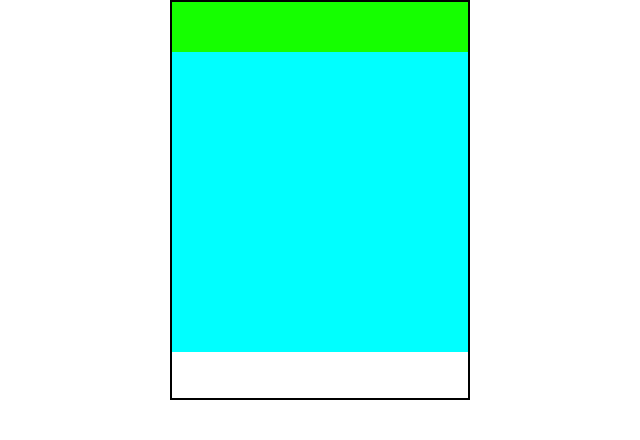
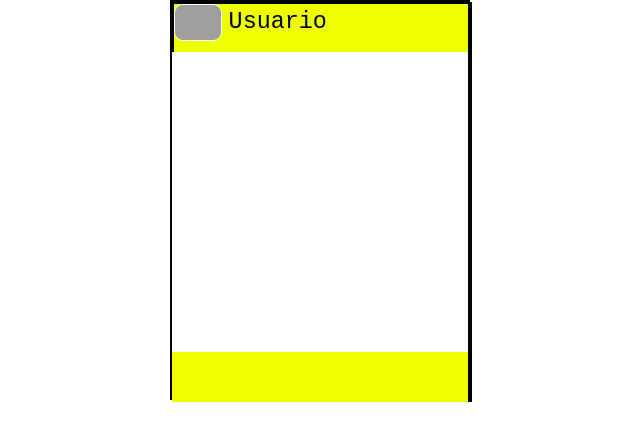
Before and after one commit to Javit1766/Prueba-Corta-1, a plain HTML site: page index.html in a window 1280 px wide. Shown: the whole page, without its empty margins (320-960 px from the left). Drawn offline with Linux system fonts and the light colour scheme; grey boxes are pictures that could not be loaded.

Commit message:
modificado todo

```diff
--- a/Modulos/logo.css
+++ b/Modulos/logo.css
@@ -1,14 +1,14 @@
 .logo {
     display: flex;
     align-items: center;
-    gap: 1rem;
+    gap: 0.5rem;
 }
 .logo img {
-    width: 4rem;
-    border-radius: 0.5rem;
-    border: 1px solid rgb(255, 0, 0);
+    width: 3.7rem;
+    border-radius: 0.7rem;
+    border: 1px solid rgb(255, 255, 255);
 }
 .logo span{
-    color: rgb(255, 0, 0);
+    color: rgb(0, 0, 0);
     font-size: 1.8rem;
 }
--- a/Modulos/menu.css
+++ b/Modulos/menu.css
@@ -7,15 +7,18 @@
 
 .arriba {
     height : 50px;
-    background-color: rgb(21, 255, 0);
+    background-color: rgb(238, 255, 0);
     text-align: center;
+}
 
-
+.medio {
+    height: 300px;
+    background-color: rgb(255, 255, 255);
+    text-align: center;
 }
 
 .abajo {
-    height: 300px;
-    width: auto;
-    background-color: aqua;
+    height : 50px;
+    background-color: rgb(242, 255, 0);
     text-align: center;
 }
--- a/index.html
+++ b/index.html
@@ -14,7 +14,19 @@
 </head>
 <body>
     <div class="menu">
-        <div class="arriba"></div>
+        <div class="arriba">
+            <main>
+                <div class="menu">
+                    <div class="logo">
+                        <img class="img-logo" src="https://avatars.githubusercontent.com/u/203862794?v=4" alt="">
+                        <span>Usuario</span>
+                    </div>
+                </div>
+            </main>
+        </div>
+        <div class="medio">
+
+        </div>
         <div class="abajo"></div>
     </div>
 </body>
```
